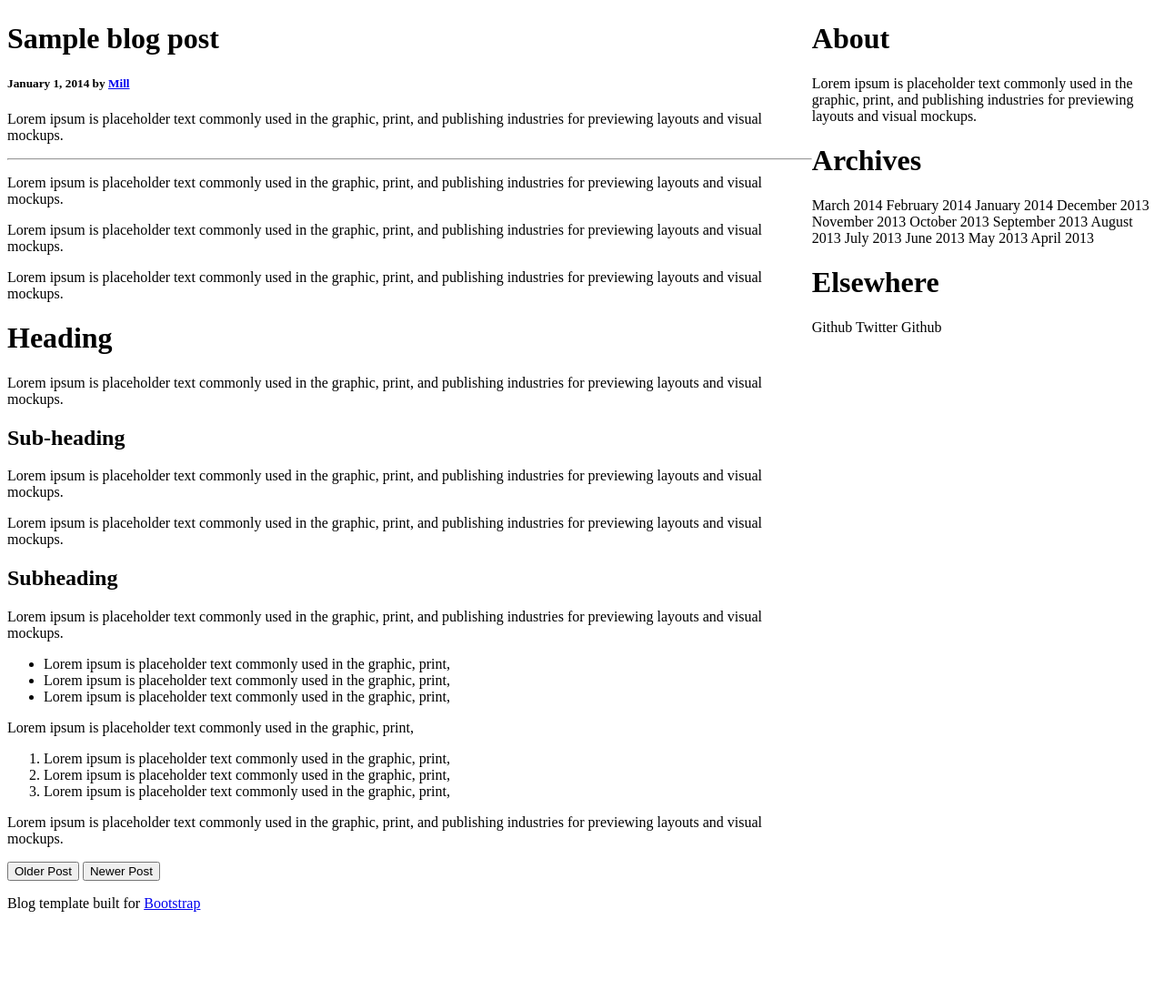
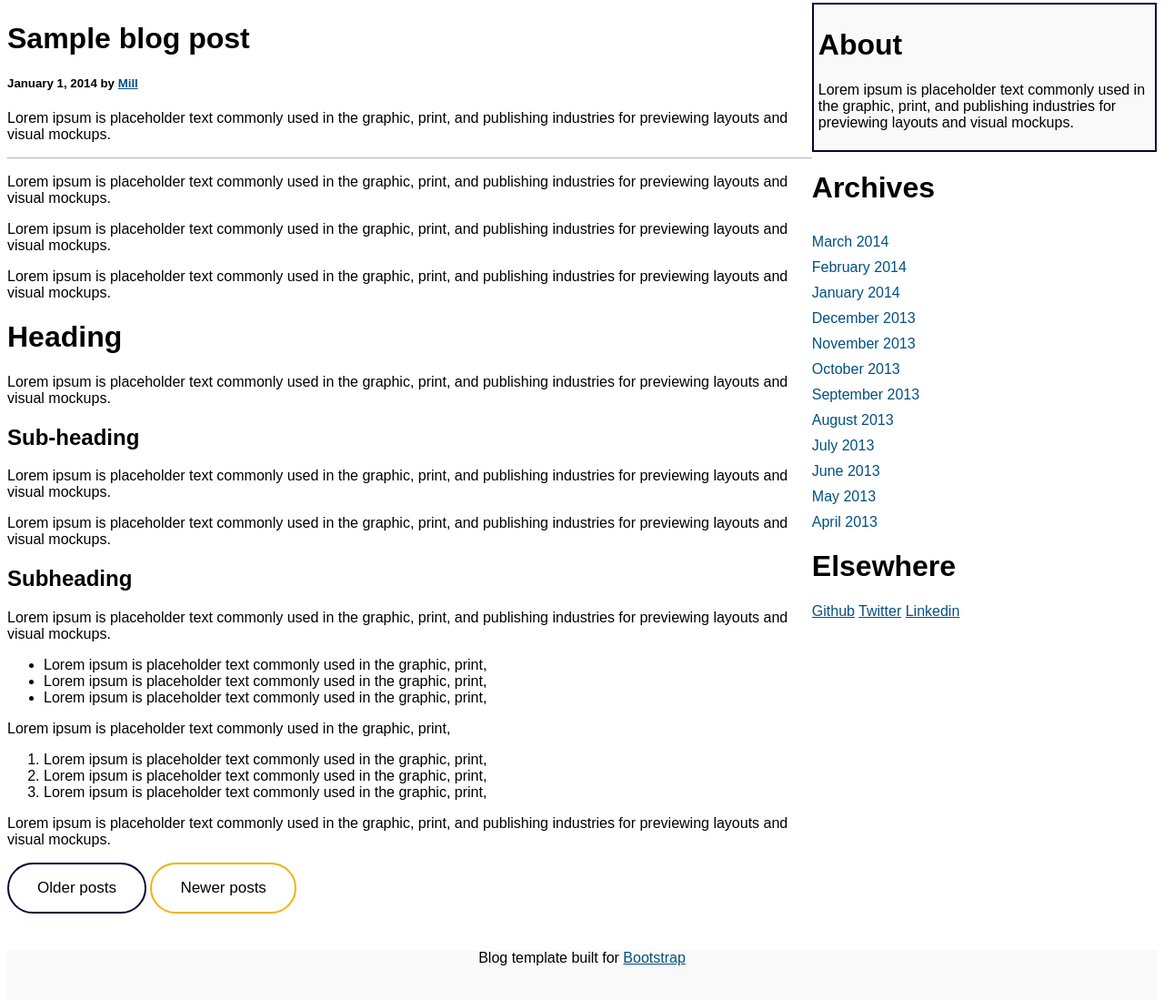
Before and after one commit to millzzzz/Personal-Blog-UDACITY, a plain HTML site: page blogpost.html in a window 1280 px wide. Shown: the part 117-1216 px from the top of the page at 91% size. Before the commit the page ends 1135 px from the top, so only its background shows below. Drawn offline with Linux system fonts and the light colour scheme.

Commit message:
ready version for submission

```diff
--- a/blogpost.css
+++ b/blogpost.css
@@ -1,3 +1,7 @@
+body {
+    font-family: Arial;
+}
+
 .head {
     height: 10vh;
     margin: 20px 0px;
@@ -20,3 +24,73 @@
 .aside {
     width: 30%;
 }
+
+hr {
+    opacity: 0.7;
+    max-width: 900px;
+    margin: 0px;
+}
+
+h1,
+h3 {
+    font-family: Arial;
+}
+
+p,
+a {
+    font-family: Arial;
+}
+
+a {
+    color: #005082;
+}
+
+footer {
+    height: 10vh;
+    margin-top: 40px;
+    text-align: center;
+    background-color: #f9f9f9;
+    font-family: Helvetica;
+}
+
+.myButton {
+    background-color: transparent;
+    border-radius: 28px;
+    border: 2px solid #000839;
+    display: inline-block;
+    cursor: pointer;
+    color: black;
+    font-family: Arial;
+    font-size: 17px;
+    padding: 16px 31px;
+    text-decoration: none;
+
+}
+
+.myButton:hover {
+    background-color: transparent;
+}
+
+.myButton:active {
+    position: relative;
+    top: 1px;
+}
+
+.myButton.orange {
+    border: 2px solid #f4b20b;
+}
+
+.side-mid {
+    display: flex;
+    flex-direction: column;
+}
+
+.links {
+    margin-top: 10px;
+}
+
+.side-top {
+    background-color: #f9f9f9;
+    border: 2px solid #000839;
+    padding: 5px;
+}
--- a/blogpost.html
+++ b/blogpost.html
@@ -53,8 +53,8 @@
             <p>Lorem ipsum is placeholder text commonly used in the graphic, print, and publishing industries for
                 previewing layouts and visual mockups.</p>
             <div class="buttons">
-                <button>Older Post</button>
-                <button>Newer Post</button>
+                <a href="#" class="myButton">Older posts</a>
+                <a href="#" class="myButton orange">Newer posts</a>
             </div>
         </div>
 
@@ -67,25 +67,25 @@
 
             <div class="side-mid">
                 <h1>Archives</h1>
-                <a>March 2014</a>
-                <a>February 2014</a>
-                <a>January 2014</a>
-                <a>December 2013</a>
-                <a>November 2013</a>
-                <a>October 2013</a>
-                <a>September 2013</a>
-                <a>August 2013</a>
-                <a>July 2013</a>
-                <a>June 2013</a>
-                <a>May 2013</a>
-                <a>April 2013</a>
+                <a class="links">March 2014</a>
+                <a class="links">February 2014</a>
+                <a class="links">January 2014</a>
+                <a class="links">December 2013</a>
+                <a class="links">November 2013</a>
+                <a class="links">October 2013</a>
+                <a class="links">September 2013</a>
+                <a class="links">August 2013</a>
+                <a class="links">July 2013</a>
+                <a class="links">June 2013</a>
+                <a class="links">May 2013</a>
+                <a class="links">April 2013</a>
             </div>
 
             <div class="side-bottom">
                 <h1>Elsewhere</h1>
-                <a>Github</a>
-                <a>Twitter</a>
-                <a>Github</a>
+                <a href="https://github.com/">Github</a>
+                <a href="https://twitter.com/">Twitter</a>
+                <a href="https://www.linkedin.com/">Linkedin</a>
             </div>
 
         </div>
```
Also changed, not shown: main.css (+8 -2 lines), main.html (+1 -1 lines).
